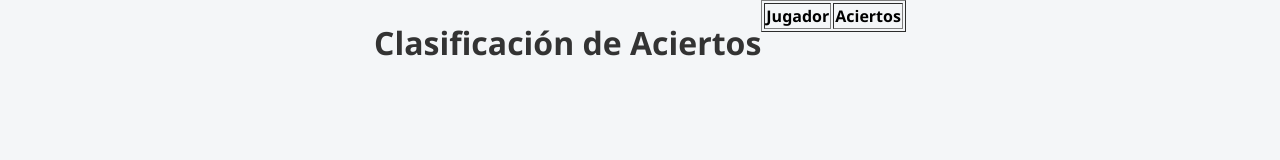
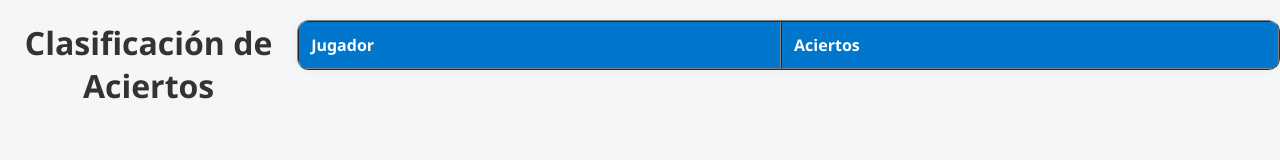
Before and after one commit to Ivideu/quiniela, a plain HTML site: page resultados.html in a window 1280 px wide. Drawn offline with Linux system fonts and the light colour scheme; no server answers.

Commit message:
resultados.html

```diff
--- a/resultados.html
+++ b/resultados.html
@@ -11,6 +11,42 @@
     * {
       box-sizing: border-box;
     }
+table {
+  width: 100%;
+  border-collapse: separate;
+  border-spacing: 0;
+  margin-top: 20px;
+  border-radius: 12px;
+  overflow: hidden;
+  box-shadow: 0 0 10px rgba(0,0,0,0.05);
+}
+
+thead {
+  background-color: #0077cc;
+  color: white;
+}
+
+thead th {
+  padding: 12px;
+  font-size: 16px;
+  text-align: left;
+}
+
+tbody td {
+  padding: 12px;
+  font-size: 15px;
+  color: #333;
+  background-color: #eaf4fc;
+  border-bottom: 1px solid #cce0f5;
+}
+
+tbody tr:last-child td {
+  border-bottom: none;
+}
+
+tbody tr:hover td {
+  background-color: #d4e9fb;
+}
 
     body {
       font-family: 'Segoe UI', sans-serif;
@@ -77,6 +113,8 @@
       margin-top: 10px;
     }
   </style>
+
+
 </head>
 <body>
   <h1>Clasificación de Aciertos</h1>
```
